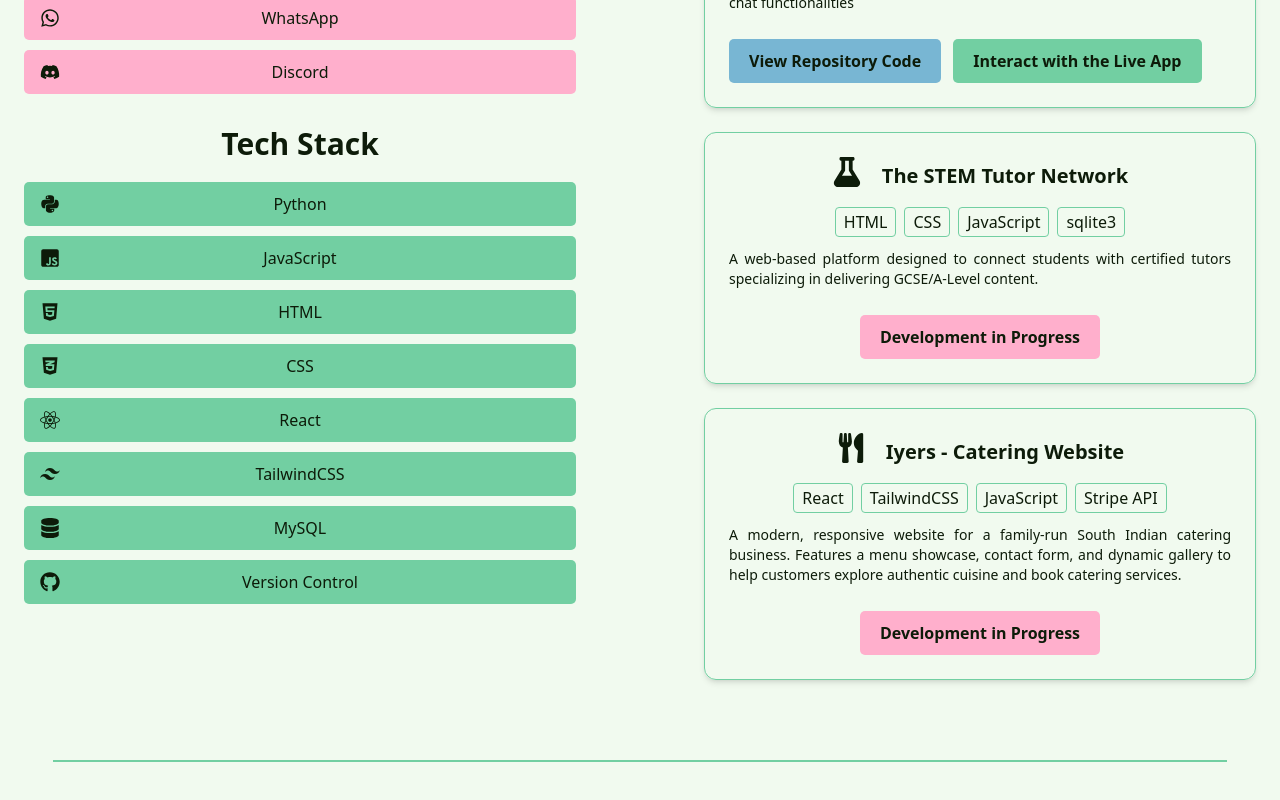
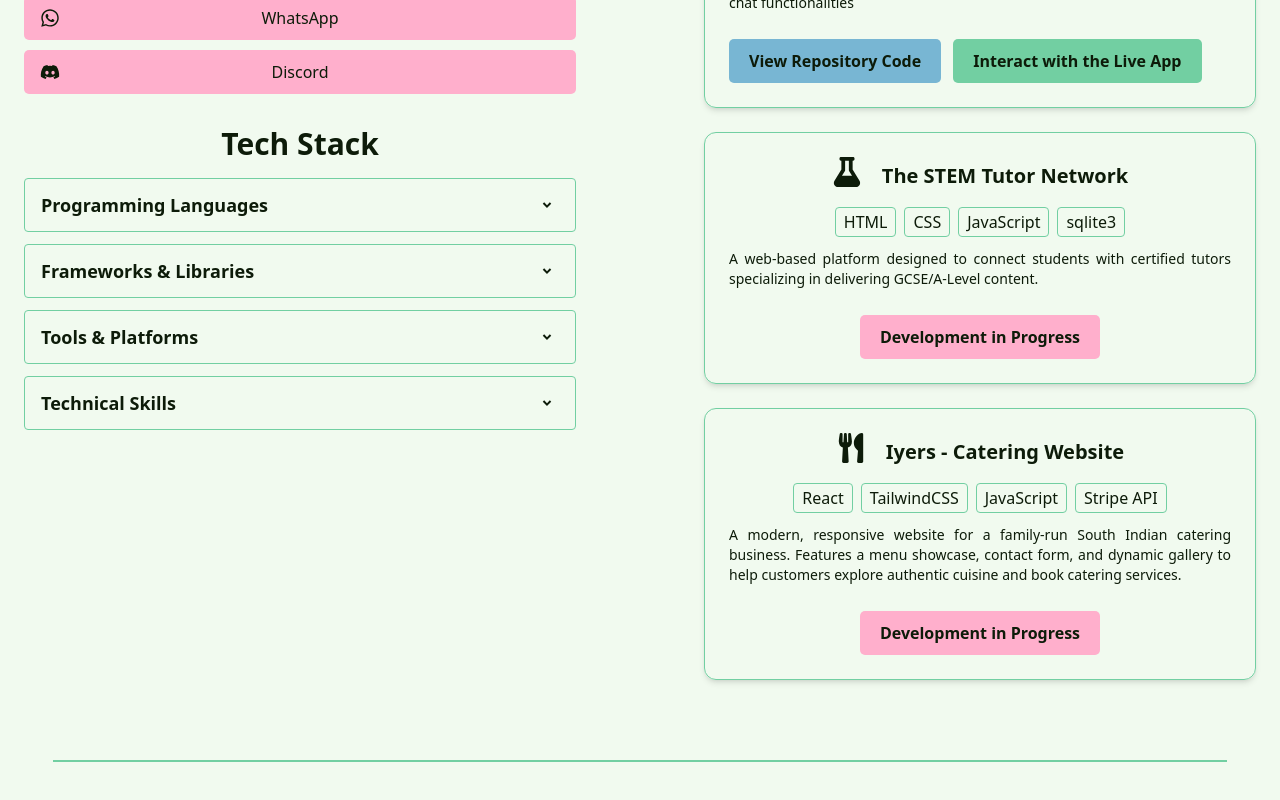
Before and after one commit to rxghavc/portfolio-website-v2, a React (Vite) app: page / in a window 1280 px wide. Shown: the part 1130-1930 px from the top of the page. Built offline with nearby package versions, Linux system fonts and the light colour scheme.

Commit message:
updated tech stack section and percent bar fills

```diff
--- a/src/pages/Home.jsx
+++ b/src/pages/Home.jsx
@@ -1,6 +1,10 @@
 import React, { useRef } from 'react';
-import { FaFlask, FaRobot, FaCloudSun, FaPython, FaDatabase, FaHtml5, FaCss3Alt, FaJsSquare, FaGithub, FaLinkedin, FaEnvelope, FaReact, FaFilePdf, FaChalkboardTeacher, FaUsers, FaLaptopCode, FaGamepad, FaLightbulb, FaWhatsapp, FaDiscord, FaUtensils } from 'react-icons/fa';
-import { RiTailwindCssFill } from 'react-icons/ri';
+import {
+  FaFlask, FaRobot, FaCloudSun, FaPython, FaDatabase, FaHtml5, FaCss3Alt, FaJsSquare, FaGithub, FaLinkedin, FaEnvelope, FaReact, FaFilePdf, FaChalkboardTeacher, FaUsers, FaLaptopCode, FaGamepad, FaLightbulb, FaWhatsapp, FaDiscord, FaUtensils, FaJava, FaGitAlt, FaUnity, FaCogs, FaCodeBranch, FaMobileAlt, FaBug, FaProjectDiagram, FaNode
+} from 'react-icons/fa';
+import { RiArrowDropDownLine, RiArrowDropUpLine } from 'react-icons/ri';
+import { SiExpress, SiTailwindcss, SiPostman, SiVercel, SiMongodb } from 'react-icons/si';
+import { BiLogoVisualStudio } from "react-icons/bi";
 import ScrollToTopButton from '../components/ScrollToTopButton';
 import ContactSection from './Contact';
 
@@ -55,23 +59,51 @@ export default function Home() {
     },
   ];
 
-  const techStack = [
-    { icon: <FaPython className="text-xl" />, label: 'Python' },
-    { icon: <FaJsSquare className="text-xl" />, label: 'JavaScript' },
-    { icon: <FaHtml5 className="text-xl" />, label: 'HTML' },
-    { icon: <FaCss3Alt className="text-xl" />, label: 'CSS' },
-    { icon: <FaReact className="text-xl" />, label: 'React' },
-    { icon: <RiTailwindCssFill className="text-xl" />, label: 'TailwindCSS' },
-    { icon: <FaDatabase className="text-xl" />, label: 'MySQL' },
-    { icon: <FaGithub className="text-xl" />, label: 'Version Control' },
-  ];
+  const techStack = {
+    'Programming Languages': [
+      { icon: <FaPython className="text-xl" />, label: 'Python', percent: 95 },
+      { icon: <FaJsSquare className="text-xl" />, label: 'JavaScript', percent: 85 },
+      { icon: <FaJava className="text-xl" />, label: 'Java', percent: 60 },
+      { icon: <FaHtml5 className="text-xl" />, label: 'HTML', percent: 90 },
+      { icon: <FaCss3Alt className="text-xl" />, label: 'CSS', percent: 85 },
+      { icon: <FaDatabase className="text-xl" />, label: 'MySQL', percent: 85 },
+    ],
+    'Frameworks & Libraries': [
+      { icon: <FaReact className="text-xl" />, label: 'React.js', percent: 70 },
+      { icon: <FaNode className="text-xl" />, label: 'Node.js', percent: 80 },
+      { icon: <SiExpress className="text-xl" />, label: 'Express.js', percent: 40 },
+      { icon: <SiTailwindcss className="text-xl" />, label: 'Tailwind CSS', percent: 80 },
+    ],
+    'Tools & Platforms': [
+      { icon: <FaGitAlt className="text-xl" />, label: 'Git', percent: 85 },
+      { icon: <FaGithub className="text-xl" />, label: 'GitHub', percent: 85 },
+      { icon: <BiLogoVisualStudio className="text-xl" />, label: 'Visual Studio Code', percent: 95 },
+      { icon: <FaUnity className="text-xl" />, label: 'Unity', percent: 60 },
+      { icon: <SiPostman className="text-xl" />, label: 'Postman', percent: 20 },
+      { icon: <SiVercel className="text-xl" />, label: 'Vercel', percent: 75 },
+      { icon: <SiMongodb className="text-xl" />, label: 'MongoDB Atlas', percent: 70 },
+    ],
+    'Technical Skills': [
+      { icon: <FaCogs className="text-xl" />, label: 'RESTful API Design', percent: 80 },
+      { icon: <FaDatabase className="text-xl" />, label: 'Database Management', percent: 75 },
+      { icon: <FaLaptopCode className="text-xl" />, label: 'Full-Stack Web Development', percent: 85 },
+      { icon: <FaCodeBranch className="text-xl" />, label: 'Version Control (Git)', percent: 85 },
+      { icon: <FaMobileAlt className="text-xl" />, label: 'Responsive Web Design', percent: 90 },
+      { icon: <FaBug className="text-xl" />, label: 'Debugging & Troubleshooting', percent: 80 },
+      { icon: <FaProjectDiagram className="text-xl" />, label: 'Agile Workflow Familiarity', percent: 60 },
+    ],
+  };
 
   const links = [
     {
       href: '/src/assets/Sai_Raghavan_Commandur_CV.pdf',
       label: 'CV',
       icon: <FaFilePdf className="text-xl" />,
-      props: { download: true },
+      props: {
+        target: '_blank',
+        rel: 'noopener noreferrer',
+        // Remove download: true to allow in-browser PDF viewing
+      },
     },
     {
       href: 'https://www.linkedin.com/in/raghavcommandur/',
@@ -151,7 +183,7 @@ export default function Home() {
           <div className="flex-1 flex flex-col items-center md:items-start md:justify-start justify-center min-h-[480px]">
             <h2 className="text-3xl md:text-4xl font-semibold mb-6 text-center w-full">About</h2>
             <div className="w-full max-w-xl">
-              <p className="text-lg md:text-xl text-justify md:text-left text-text/80 px-2 md:px-0">
+              <p className="text-lg md:text-xl text-center text-text/80 px-2 md:px-0">
                 I'm a first-year B.Sc. Computer Science student at the University of Surrey, passionate about full-stack web development and software engineering. I enjoy building scalable, user-centered applications and exploring areas like system design, DevOps, and AI. My focus is on writing clean, maintainable code and creating solutions that are both impactful and accessible.
               </p>
               {/* Links Section */}
@@ -174,12 +206,51 @@ export default function Home() {
               {/* Tech Stack Section */}
               <div className="mt-8 w-full">
                 <h2 className="text-3xl font-semibold mb-4 text-center w-full">Tech Stack</h2>
-                <div className="code-language-buttons flex flex-col gap-2">
-                  {techStack.map((tech, idx) => (
-                    <button key={tech.label} className="cl-button relative flex items-center justify-center w-full">
-                      <span className="absolute left-4 flex items-center">{tech.icon}</span>
-                      <span className="w-full text-center">{tech.label}</span>
-                    </button>
+                <div className="flex flex-col gap-3">
+                  {Object.keys(techStack).map((section) => (
+                    <div key={section}>
+                      <button
+                        className="cl-button w-full flex items-center justify-between px-4 py-3 rounded border font-semibold text-lg bg-background text-text focus:outline-none transition-colors"
+                        style={{ borderColor: 'var(--accent)', color: 'var(--text)', background: 'var(--background)' }}
+                        onClick={() => setShowTechStack(showTechStack === section ? '' : section)}
+                        aria-expanded={showTechStack === section}
+                        type="button"
+                      >
+                        <span className="text-left">{section}</span>
+                        <span className="ml-auto pl-2 flex-shrink-0">
+                          {showTechStack === section ? <RiArrowDropUpLine className="text-2xl" style={{ color: 'var(--text)' }} /> : <RiArrowDropDownLine className="text-2xl" style={{ color: 'var(--text)' }} />}
+                        </span>
+                      </button>
+                      {showTechStack === section && (
+                        <div className="code-language-buttons flex flex-wrap gap-2 mt-2 justify-center">
+                          {techStack[section].map((tech) => (
+                            <button
+                              key={tech.label}
+                              className="cl-button profile-link-item relative flex items-center justify-center gap-2 w-full overflow-hidden"
+                              style={{
+                                position: 'relative',
+                                background: 'var(--background)', // Set button background to --background
+                              }}
+                            >
+                              {/* Fill bar */}
+                              <span
+                                className="absolute left-0 top-0 h-full"
+                                style={{
+                                  width: `${tech.percent}%`,
+                                  background: 'var(--accent)',
+                                  opacity: 1,
+                                  zIndex: 1,
+                                  borderRadius: 'inherit',
+                                  transition: 'width 0.4s cubic-bezier(0.4,0,0.2,1)',
+                                }}
+                              />
+                              <span className="absolute left-4 flex items-center" style={{ color: 'var(--text)', zIndex: 2 }}>{tech.icon}</span>
+                              <span className="w-full text-center" style={{ zIndex: 2 }}>{tech.label}</span>
+                            </button>
+                          ))}
+                        </div>
+                      )}
+                    </div>
                   ))}
                 </div>
               </div>
```
